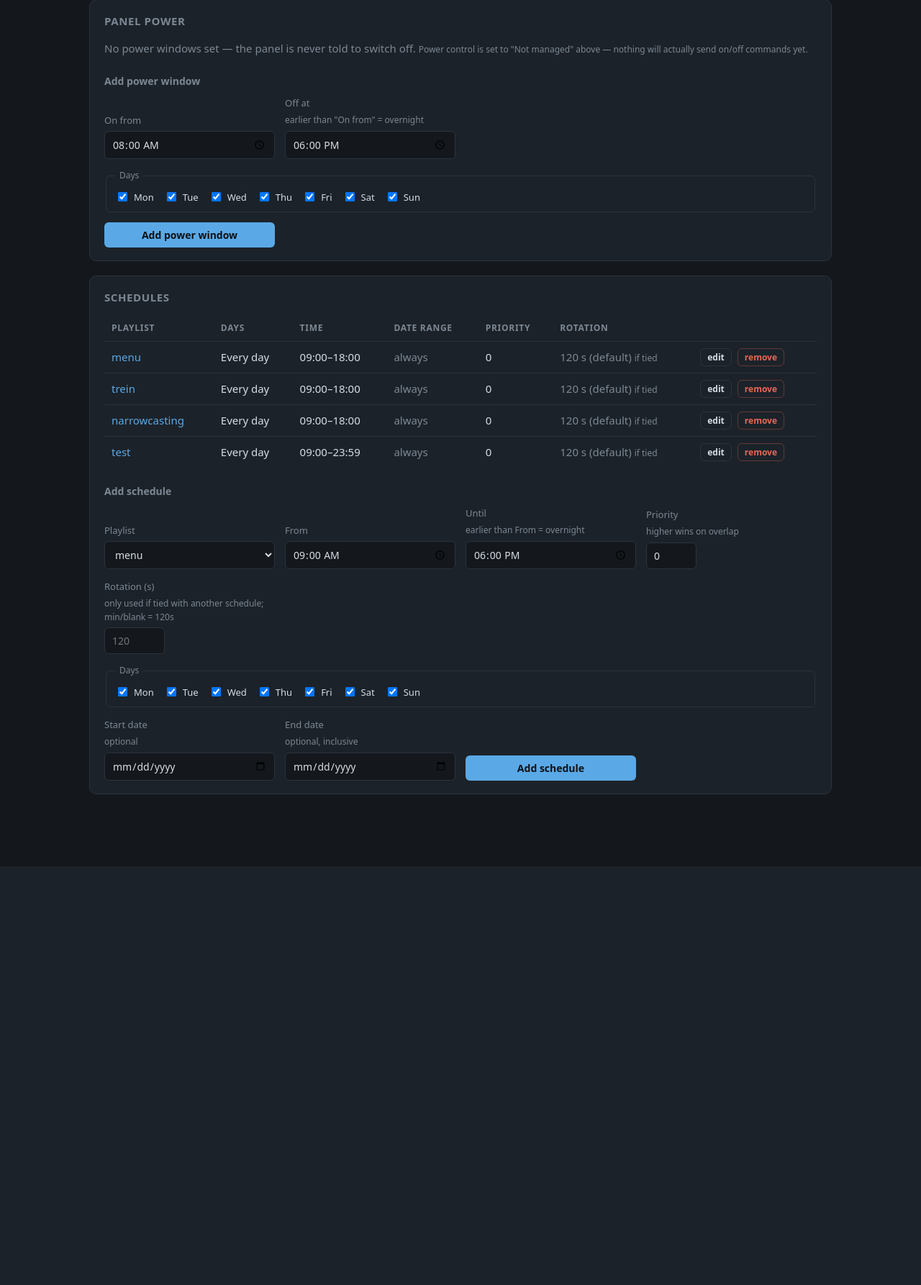
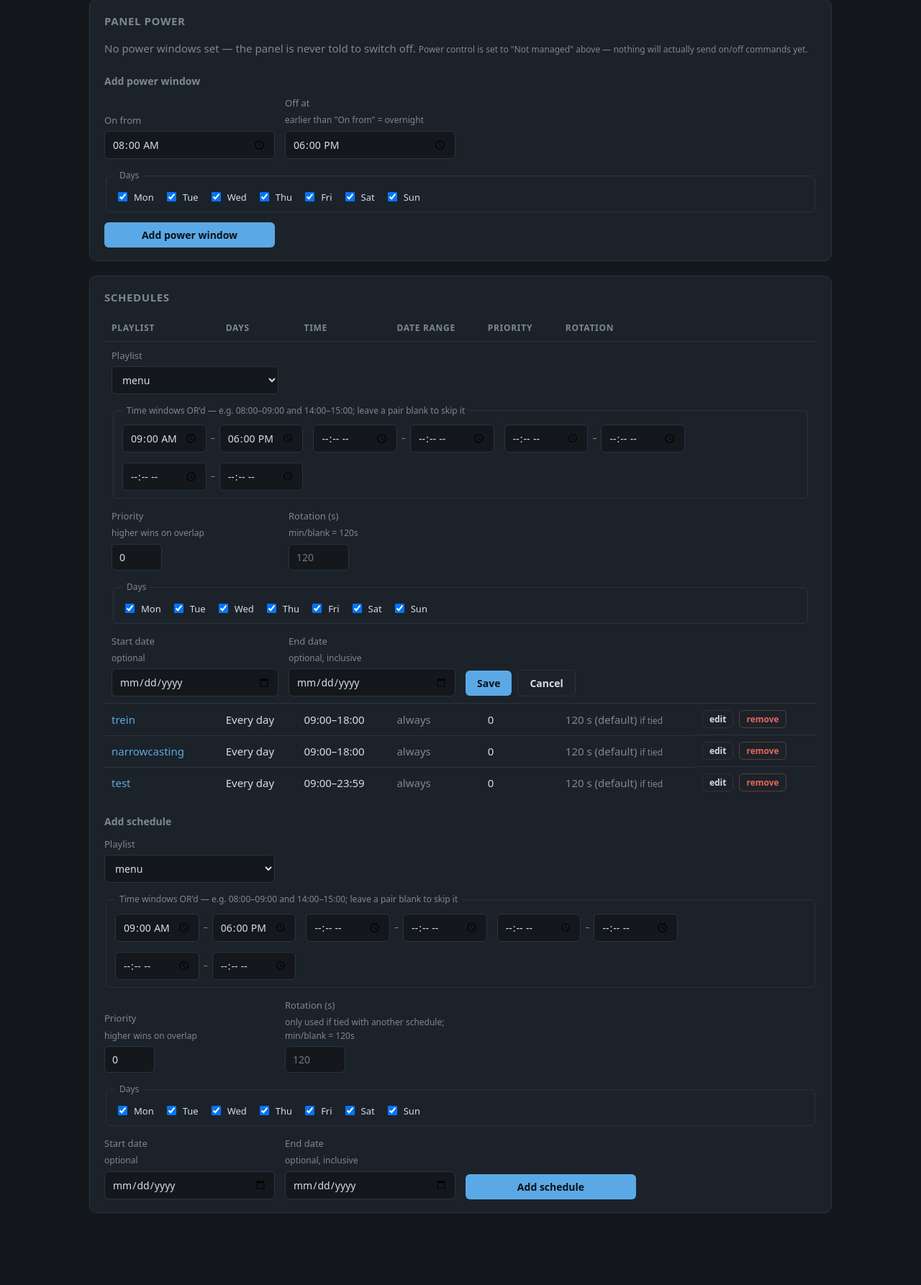
Before and after one commit to t-dpz/digital_signage_poc, a PHP site: the page made by index.php in a window 1280 px wide. Shown: the part 1048-2834 px from the top of the page at 72% size. Before the commit the page ends 2152 px from the top, so only its background shows below. Run offline with PHP 8.4, Linux system fonts and the light colour scheme; the visitor is signed in with stand-in values (Sample User, id 1).

Commit message:
multiple times in schedule

```diff
--- a/assets/admin.css
+++ b/assets/admin.css
@@ -83,6 +83,7 @@ input, select {
 input:focus, select:focus, button:focus-visible { outline: 2px solid var(--accent); outline-offset: 1px; }
 input[type="file"] { padding: 14px; border-style: dashed; width: 100%; }
 fieldset { border: 1px solid var(--line); border-radius: 6px; display: flex; gap: 14px; flex-wrap: wrap; padding: 10px 12px; }
+.window-pair { display: inline-flex; align-items: center; gap: 6px; }
 legend { font-size: 12px; color: var(--dim); padding: 0 6px; }
 
 button, .btn {
--- a/index.php
+++ b/index.php
@@ -109,45 +109,57 @@ if ($action !== null) {
         redirect('index.php?page=screen&id=' . (int) $_POST['id']);
 
     case 'schedule_add':
+        $screenId = (int) $_POST['screen_id'];
+        $windows = schedule_windows_from_post($_POST);
+        if (!$windows) { flash('At least one time window is required.'); redirect('index.php?page=screen&id=' . $screenId); }
         $mask = 0;
         foreach ($_POST['dow'] ?? [] as $d) { $mask |= 1 << (int) $d; }
-        $st = preg_match('/^\d{2}:\d{2}$/', $_POST['start_time'] ?? '') ? $_POST['start_time'] : '00:00';
-        $en = preg_match('/^\d{2}:\d{2}$/', $_POST['end_time'] ?? '')   ? $_POST['end_time']   : '24:00';
         $rot = ($_POST['rotation_seconds'] ?? '') !== '' ? (float) $_POST['rotation_seconds'] : null;
         if ($rot !== null && $rot < ROTATION_DEFAULT_SECONDS) { $rot = ROTATION_DEFAULT_SECONDS; }
-        $pdo->prepare('INSERT INTO schedules (screen_id, playlist_id, dow_mask, start_time, end_time,
-                       date_start, date_end, priority, rotation_seconds) VALUES (?,?,?,?,?,?,?,?,?)')
-            ->execute([
-                (int) $_POST['screen_id'], (int) $_POST['playlist_id'],
-                $mask ?: 127, $st, $en,
+        $groupId = bin2hex(random_bytes(6));
+        $ins = $pdo->prepare('INSERT INTO schedules (screen_id, playlist_id, dow_mask, start_time, end_time,
+                       date_start, date_end, priority, rotation_seconds, group_id) VALUES (?,?,?,?,?,?,?,?,?,?)');
+        foreach ($windows as [$st, $en]) {
+            $ins->execute([
+                $screenId, (int) $_POST['playlist_id'], $mask ?: 127, $st, $en,
                 ($_POST['date_start'] ?? '') ?: null, ($_POST['date_end'] ?? '') ?: null,
-                (int) ($_POST['priority'] ?? 0), $rot,
+                (int) ($_POST['priority'] ?? 0), $rot, $groupId,
             ]);
-        touch_screen((int) $_POST['screen_id']);
-        flash('Schedule added.');
-        redirect('index.php?page=screen&id=' . (int) $_POST['screen_id']);
+        }
+        touch_screen($screenId);
+        flash(count($windows) > 1 ? 'Schedule added (' . count($windows) . ' OR\'d time windows).' : 'Schedule added.');
+        redirect('index.php?page=screen&id=' . $screenId);
 
     case 'schedule_update':
+        $screenId = (int) $_POST['screen_id'];
+        $groupId  = (string) $_POST['group_id'];
+        $windows  = schedule_windows_from_post($_POST);
+        if (!$windows) { flash('At least one time window is required.'); redirect('index.php?page=screen&id=' . $screenId); }
         $mask = 0;
         foreach ($_POST['dow'] ?? [] as $d) { $mask |= 1 << (int) $d; }
-        $st = preg_match('/^\d{2}:\d{2}$/', $_POST['start_time'] ?? '') ? $_POST['start_time'] : '00:00';
-        $en = preg_match('/^\d{2}:\d{2}$/', $_POST['end_time'] ?? '')   ? $_POST['end_time']   : '24:00';
         $rot = ($_POST['rotation_seconds'] ?? '') !== '' ? (float) $_POST['rotation_seconds'] : null;
         if ($rot !== null && $rot < ROTATION_DEFAULT_SECONDS) { $rot = ROTATION_DEFAULT_SECONDS; }
-        $pdo->prepare('UPDATE schedules SET playlist_id=?, dow_mask=?, start_time=?, end_time=?,
-                       date_start=?, date_end=?, priority=?, rotation_seconds=? WHERE id=? AND screen_id=?')
-            ->execute([
-                (int) $_POST['playlist_id'], $mask ?: 127, $st, $en,
+        // Window count can change on edit — simplest correct approach is replace-in-place
+        // rather than trying to diff old/new rows.
+        $pdo->beginTransaction();
+        $pdo->prepare('DELETE FROM schedules WHERE group_id=? AND screen_id=?')->execute([$groupId, $screenId]);
+        $ins = $pdo->prepare('INSERT INTO schedules (screen_id, playlist_id, dow_mask, start_time, end_time,
+                       date_start, date_end, priority, rotation_seconds, group_id) VALUES (?,?,?,?,?,?,?,?,?,?)');
+        foreach ($windows as [$st, $en]) {
+            $ins->execute([
+                $screenId, (int) $_POST['playlist_id'], $mask ?: 127, $st, $en,
                 ($_POST['date_start'] ?? '') ?: null, ($_POST['date_end'] ?? '') ?: null,
-                (int) ($_POST['priority'] ?? 0), $rot,
-                (int) $_POST['id'], (int) $_POST['screen_id'],
+                (int) ($_POST['priority'] ?? 0), $rot, $groupId,
             ]);
-        touch_screen((int) $_POST['screen_id']);
+        }
+        $pdo->commit();
+        touch_screen($screenId);
         flash('Schedule updated.');
-        redirect('index.php?page=screen&id=' . (int) $_POST['screen_id']);
+        redirect('index.php?page=screen&id=' . $screenId);
 
     case 'schedule_delete':
-        $pdo->prepare('DELETE FROM schedules WHERE id=?')->execute([(int) $_POST['id']]);
+        $pdo->prepare('DELETE FROM schedules WHERE group_id=? AND screen_id=?')
+            ->execute([(string) $_POST['group_id'], (int) $_POST['screen_id']]);
         touch_screen((int) $_POST['screen_id']);
         flash('Schedule removed.');
         redirect('index.php?page=screen&id=' . (int) $_POST['screen_id']);
@@ -446,6 +458,22 @@ function touch_screen(int $id): void
 {
     db()->prepare('UPDATE screens SET updated_at=? WHERE id=?')->execute([now(), $id]);
 }
+
+/** Pull the (up to MAX_SCHEDULE_WINDOWS) win_start[]/win_end[] pairs off a schedule
+ *  add/update POST, dropping any slot left blank or malformed. */
+function schedule_windows_from_post(array $post): array
+{
+    $starts = $post['win_start'] ?? [];
+    $ends   = $post['win_end'] ?? [];
+    $windows = [];
+    foreach ($starts as $i => $st) {
+        $en = $ends[$i] ?? '';
+        if (preg_match('/^\d{2}:\d{2}$/', (string) $st) && preg_match('/^\d{2}:\d{2}$/', (string) $en)) {
+            $windows[] = [$st, $en];
+        }
+    }
+    return $windows;
+}
 function move_item(int $id, int $pid, int $dir): void
 {
     $pdo = db();
@@ -699,27 +727,36 @@ if ($page === 'screen') {
                             JOIN playlists p ON p.id = sc.playlist_id
                             WHERE sc.screen_id=? ORDER BY sc.priority DESC, sc.start_time');
       $sch->execute([$s['id']]);
-      $sch = $sch->fetchAll();
-      $editScheduleId = (int) ($_GET['edit_schedule'] ?? 0);
-      if ($sch): ?>
+      // Rows sharing a group_id are OR'd time windows of one admin-facing rule — see
+      // MAX_SCHEDULE_WINDOWS. Bucketing preserves the priority/start_time order above.
+      $schGroups = [];
+      foreach ($sch->fetchAll() as $r) { $schGroups[$r['group_id']][] = $r; }
+      $editGroupId = (string) ($_GET['edit_schedule'] ?? '');
+      if ($schGroups): ?>
       <table>
         <tr><th>Playlist</th><th>Days</th><th>Time</th><th>Date range</th><th>Priority</th><th>Rotation</th><th></th></tr>
-        <?php foreach ($sch as $r): if ((int) $r['id'] === $editScheduleId): ?>
+        <?php foreach ($schGroups as $gid => $rows): $r = $rows[0]; if ($gid === $editGroupId): ?>
         <tr>
           <td colspan="7">
             <form method="post" class="grid">
               <input type="hidden" name="csrf" value="<?= $csrf ?>">
               <input type="hidden" name="action" value="schedule_update">
-              <input type="hidden" name="id" value="<?= $r['id'] ?>">
+              <input type="hidden" name="group_id" value="<?= e($gid) ?>">
               <input type="hidden" name="screen_id" value="<?= $s['id'] ?>">
               <label>Playlist
                 <select name="playlist_id"><?php foreach ($allPlaylists as $p): ?>
                   <option value="<?= $p['id'] ?>" <?= (int) $r['playlist_id'] === (int) $p['id'] ? 'selected' : '' ?>><?= e($p['name']) ?></option>
                 <?php endforeach ?></select>
               </label>
-              <label>From <input type="time" name="start_time" value="<?= e($r['start_time']) ?>" required></label>
-              <label>Until <span class="hint">earlier than From = overnight</span>
-                <input type="time" name="end_time" value="<?= e($r['end_time']) ?>" required></label>
+              <fieldset class="wide"><legend>Time windows <span class="hint">OR'd — e.g. 08:00–09:00 and 14:00–15:00; leave a pair blank to skip it</span></legend>
+                <?php for ($w = 0; $w < MAX_SCHEDULE_WINDOWS; $w++): ?>
+                  <span class="window-pair">
+                    <input type="time" name="win_start[]" value="<?= e($rows[$w]['start_time'] ?? '') ?>" <?= $w === 0 ? 'required' : '' ?>>
+                    <span class="hint">–</span>
+                    <input type="time" name="win_end[]" value="<?= e($rows[$w]['end_time'] ?? '') ?>">
+                  </span>
+                <?php endfor ?>
+              </fieldset>
               <label>Priority <span class="hint">higher wins on overlap</span>
                 <input type="number" name="priority" value="<?= (int) $r['priority'] ?>" style="width:5em"></label>
               <label>Rotation (s) <span class="hint">min/blank = <?= round(ROTATION_DEFAULT_SECONDS) ?>s</span>
@@ -745,16 +782,20 @@ if ($page === 'screen') {
         <tr>
           <td><a href="index.php?page=playlist&id=<?= $r['playlist_id'] ?>"><?= e($r['pname']) ?></a></td>
           <td><?= dow_label((int) $r['dow_mask']) ?></td>
-          <td><?= e($r['start_time']) ?>–<?= e($r['end_time']) ?><?= $r['start_time'] > $r['end_time'] ? ' <span class="hint">(overnight)</span>' : '' ?></td>
+          <td><?= implode(' <span class="hint">OR</span> ', array_map(
+                static fn ($w) => e($w['start_time']) . '–' . e($w['end_time'])
+                    . ($w['start_time'] > $w['end_time'] ? ' <span class="hint">(overnight)</span>' : ''),
+                $rows
+              )) ?></td>
           <td class="muted"><?= $r['date_start'] || $r['date_end'] ? e(($r['date_start'] ?? '…') . ' → ' . ($r['date_end'] ?? '…')) : 'always' ?></td>
           <td><?= (int) $r['priority'] ?></td>
           <td class="muted"><?= $r['rotation_seconds'] !== null ? (float) $r['rotation_seconds'] . ' s' : round(ROTATION_DEFAULT_SECONDS) . ' s (default)' ?>
             <span class="hint">if tied</span></td>
           <td class="row">
-            <a class="btn ghost sm" href="index.php?page=screen&id=<?= $s['id'] ?>&edit_schedule=<?= $r['id'] ?>#schedules">edit</a>
+            <a class="btn ghost sm" href="index.php?page=screen&id=<?= $s['id'] ?>&edit_schedule=<?= e($gid) ?>#schedules">edit</a>
             <form method="post"><input type="hidden" name="csrf" value="<?= $csrf ?>">
               <input type="hidden" name="action" value="schedule_delete">
-              <input type="hidden" name="id" value="<?= $r['id'] ?>">
+              <input type="hidden" name="group_id" value="<?= e($gid) ?>">
               <input type="hidden" name="screen_id" value="<?= $s['id'] ?>">
               <button class="danger sm">remove</button></form>
           </td>
@@ -776,9 +817,15 @@ if ($page === 'screen') {
             <option value="<?= $p['id'] ?>"><?= e($p['name']) ?></option><?php endforeach ?>
           </select>
         </label>
-        <label>From <input type="time" name="start_time" value="09:00" required></label>
-        <label>Until <span class="hint">earlier than From = overnight</span>
-          <input type="time" name="end_time" value="18:00" required></label>
+        <fieldset class="wide"><legend>Time windows <span class="hint">OR'd — e.g. 08:00–09:00 and 14:00–15:00; leave a pair blank to skip it</span></legend>
+          <?php for ($w = 0; $w < MAX_SCHEDULE_WINDOWS; $w++): ?>
+            <span class="window-pair">
+              <input type="time" name="win_start[]" value="<?= $w === 0 ? '09:00' : '' ?>" <?= $w === 0 ? 'required' : '' ?>>
+              <span class="hint">–</span>
+              <input type="time" name="win_end[]" value="<?= $w === 0 ? '18:00' : '' ?>">
+            </span>
+          <?php endfor ?>
+        </fieldset>
         <label>Priority <span class="hint">higher wins on overlap</span>
           <input type="number" name="priority" value="0" style="width:5em"></label>
         <label>Rotation (s) <span class="hint">only used if tied with another schedule; min/blank = <?= round(ROTATION_DEFAULT_SECONDS) ?>s</span>
--- a/lib.php
+++ b/lib.php
@@ -6,6 +6,11 @@ declare(strict_types=1);
 
 const SIGNAGE_VERSION = '1.0.0';
 const ROTATION_DEFAULT_SECONDS = 120.0; // schedules tied on day/time/priority rotate at this cadence unless overridden
+// Multiple `schedules` rows sharing a group_id are one admin-facing "rule" with several
+// OR'd time windows (e.g. 08:00–09:00 OR 14:00–15:00) — same playlist/days/priority/dates,
+// just more than one start/end pair. Purely an admin UI/editing grouping: build_manifest()
+// and the resolvers still see (and only ever need) flat, independent per-window rows.
+const MAX_SCHEDULE_WINDOWS = 4;
 // Per-chunk size for content_upload_*. Deliberately under PHP's stock upload_max_filesize/
 // post_max_size (2M/8M) so chunked upload works even without the 2G .htaccess override present.
 const UPLOAD_CHUNK_BYTES = 1024 * 1024;
@@ -121,9 +126,11 @@ CREATE TABLE schedules (
     date_start  TEXT,                          -- YYYY-MM-DD, optional
     date_end    TEXT,                          -- YYYY-MM-DD, optional (inclusive)
     priority    INTEGER NOT NULL DEFAULT 0,
-    rotation_seconds REAL                      -- seconds this schedule gets when tied with
+    rotation_seconds REAL,                     -- seconds this schedule gets when tied with
                                                 -- another active schedule at equal priority;
                                                 -- NULL = ROTATION_DEFAULT_SECONDS
+    group_id    TEXT NOT NULL DEFAULT ''       -- rows sharing this id are one admin-facing
+                                                -- multi-window rule — see MAX_SCHEDULE_WINDOWS
 );
 CREATE TABLE power_schedules (
     id          INTEGER PRIMARY KEY AUTOINCREMENT,
@@ -135,6 +142,7 @@ CREATE TABLE power_schedules (
 );
 CREATE INDEX idx_items_playlist ON playlist_items(playlist_id, position);
 CREATE INDEX idx_sched_screen   ON schedules(screen_id);
+CREATE INDEX idx_sched_group    ON schedules(group_id);
 CREATE INDEX idx_content_folder ON content(folder_id);
 CREATE INDEX idx_power_sched_screen ON power_schedules(screen_id);
 SQL);
@@ -178,6 +186,16 @@ SQL);
     }
     if (!$hasRotation) {
         $pdo->exec('ALTER TABLE schedules ADD COLUMN rotation_seconds REAL');
+    }
+    $hasGroupId = false;
+    foreach ($pdo->query('PRAGMA table_info(schedules)') as $col) {
+        if ($col['name'] === 'group_id') { $hasGroupId = true; break; }
+    }
+    if (!$hasGroupId) {
+        $pdo->exec("ALTER TABLE schedules ADD COLUMN group_id TEXT NOT NULL DEFAULT ''");
+        $pdo->exec('CREATE INDEX IF NOT EXISTS idx_sched_group ON schedules(group_id)');
+        // Every pre-existing row becomes its own singleton group — no behavior/display change.
+        $pdo->exec("UPDATE schedules SET group_id = 'sg' || id WHERE group_id = ''");
     }
     $hasPendingCommand = false;
     foreach ($pdo->query('PRAGMA table_info(screens)') as $col) {
```
Also changed, not shown: storage/signage.sqlite.
